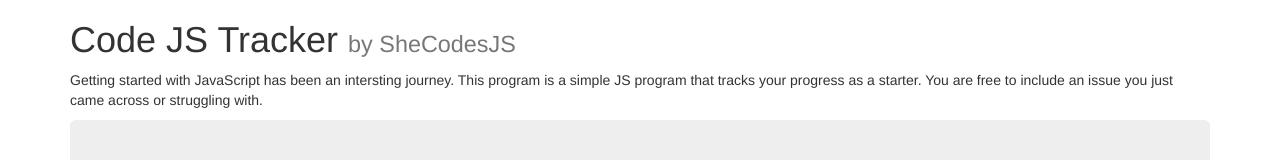
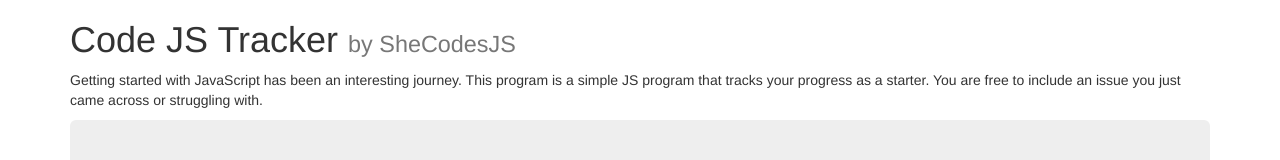
Before and after one commit to SheCodesJS/learning-javascript, a plain HTML site: page js-issue-tracker/index.html in a window 1280 px wide. Shown: the top 160 px of the page. Drawn offline with nearby package versions, Linux system fonts and the light colour scheme; a script that the page names is missing.

Commit message:
Update index.html

```diff
--- a/js-issue-tracker/index.html
+++ b/js-issue-tracker/index.html
@@ -12,7 +12,7 @@
   <body onload="fetchIssues() ">
     <div class="container">
     <h1> Code JS Tracker <small> by SheCodesJS </small></h1>
-    <p>Getting started with JavaScript has been an intersting journey. This program is a simple JS program that
+    <p>Getting started with JavaScript has been an interesting journey. This program is a simple JS program that
       tracks your progress as a starter. You are free to include an issue you just came across or struggling with.
     </p>
 <div class="jumbotron">
```
